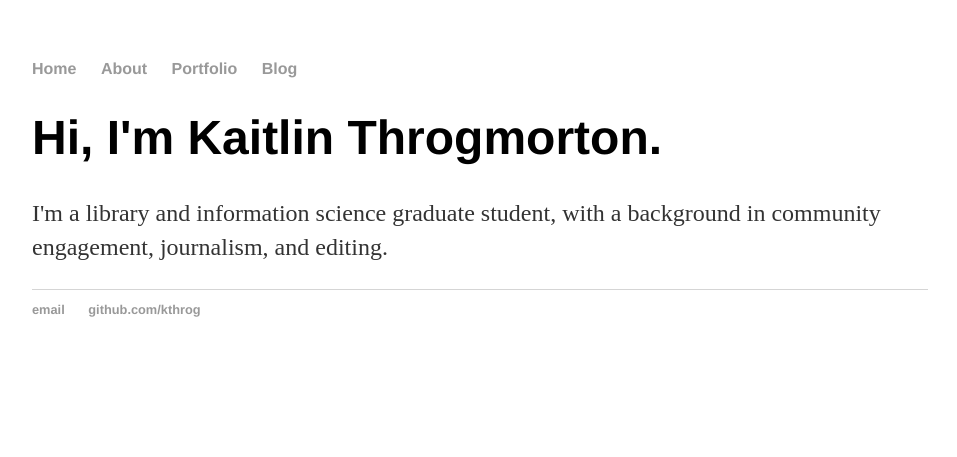
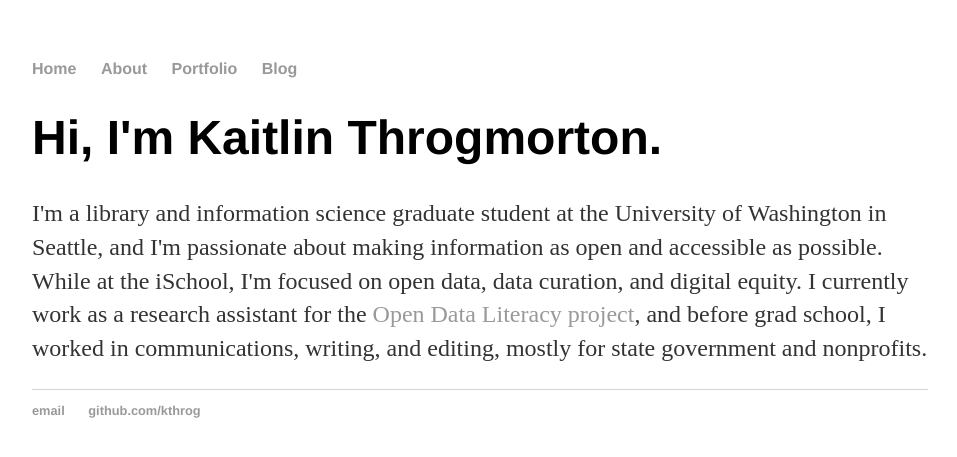
Before and after one commit to kthrog/old_site, a Jekyll site: the page built from index.html, in a window 1280 px wide. Shown: the top 457 px of the page, without its empty margins (160-1117 px from the left). Built offline with Jekyll 4.4.1, drawn with Linux system fonts in a browser that asks for light colours.

Commit message:
home page text edits

```diff
--- a/index.html
+++ b/index.html
@@ -4,5 +4,6 @@ title: Kaitlin Throgmorton
 ---
 <div class="blurb">
 	<h1>Hi, I'm Kaitlin Throgmorton.</h1>
-	<p>I'm a library and information science graduate student, with a background in community engagement, journalism, and editing.</a></p>
+	<p>I'm a library and information science graduate student at the University of Washington in Seattle, and I'm passionate about making information as open and accessible as possible. While at the iSchool, I'm focused on open data, data curation, and digital equity. I currently work as a research assistant for the <a href="http://odl.ischool.uw.edu">Open Data Literacy project</a>, and before grad school, I worked in communications, writing, and editing, mostly for state government and nonprofits.
+	</a></p>
 </div><!-- /.blurb -->
```
